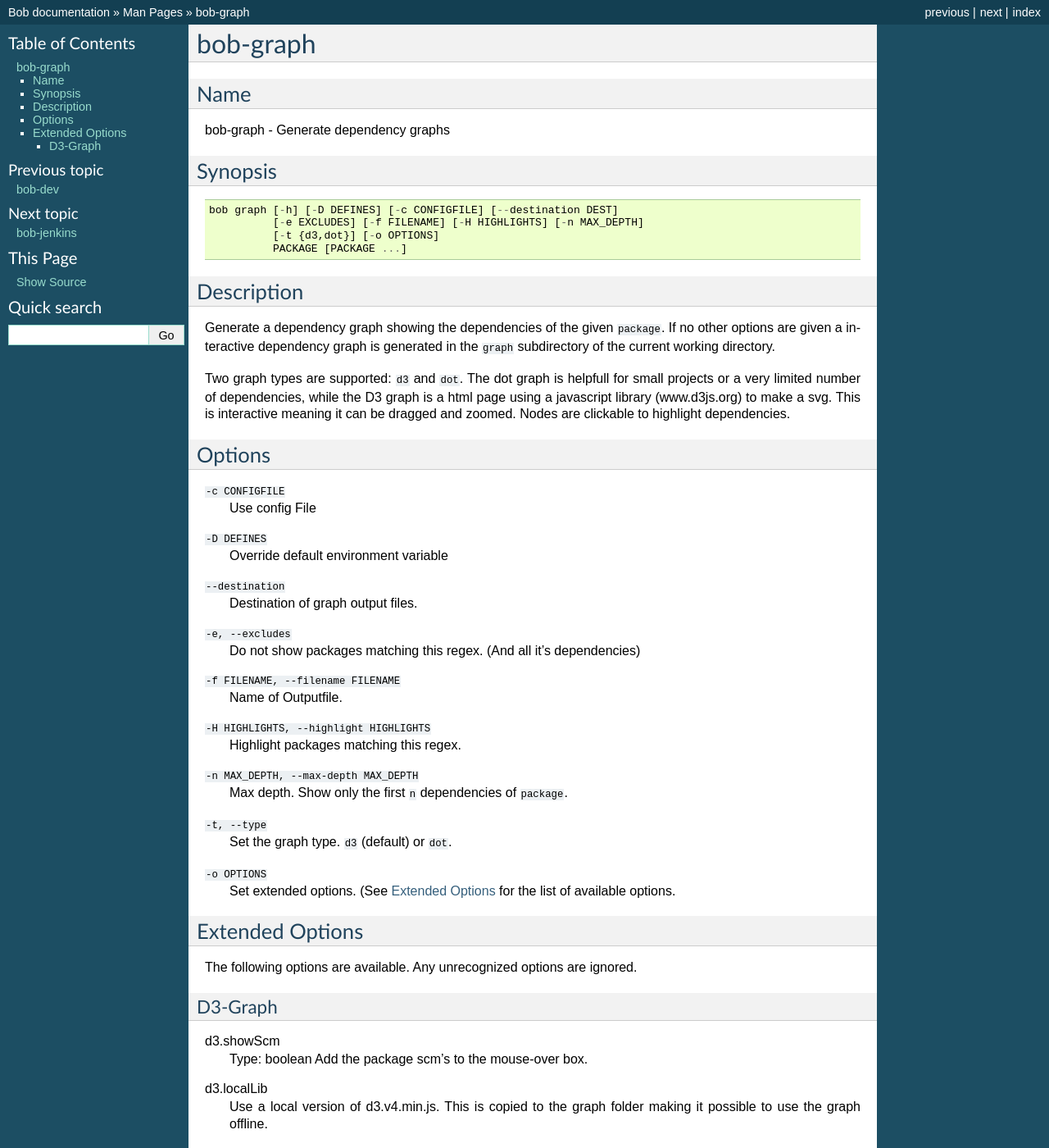
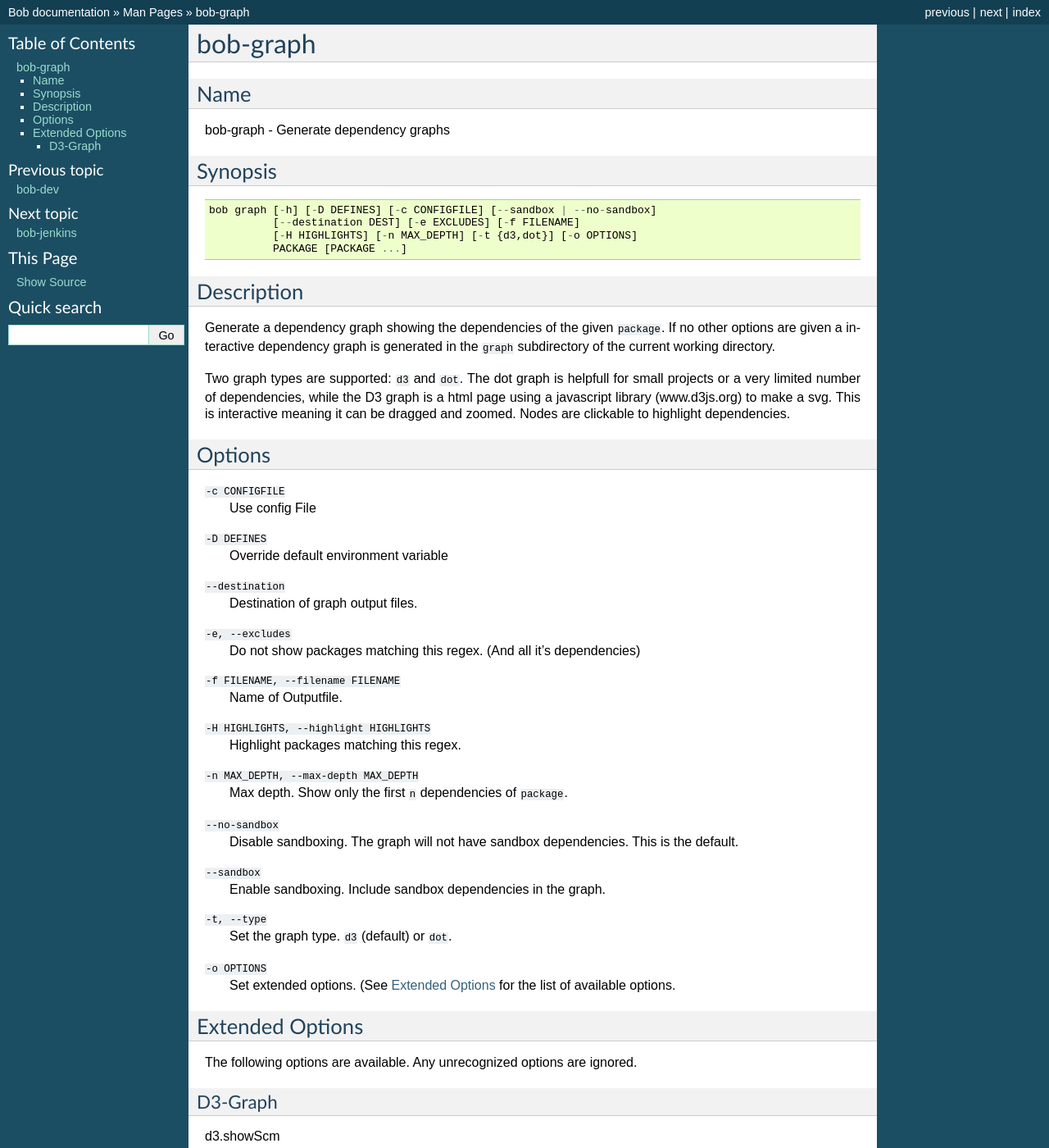
Before and after one commit to BobBuildTool/bob, a Sphinx documentation site: the page built from doc/manpages/bob-graph.rst, in a window 1280 px wide and 1400 px high. Shown: the whole window at 82% size. Built offline with Sphinx 7.4.7, drawn with Linux system fonts in a browser that asks for light colours; formulas are drawn with MathJax 3; the version number could not be read and is left out.

Commit message:
doc: graph: add sanbox option description

```diff
--- a/doc/manpages/bob-graph.rst
+++ b/doc/manpages/bob-graph.rst
@@ -15,9 +15,9 @@
 
 ::
 
-    bob graph [-h] [-D DEFINES] [-c CONFIGFILE] [--destination DEST]
-              [-e EXCLUDES] [-f FILENAME] [-H HIGHLIGHTS] [-n MAX_DEPTH]
-              [-t {d3,dot}] [-o OPTIONS]
+    bob graph [-h] [-D DEFINES] [-c CONFIGFILE] [--sandbox | --no-sandbox]
+              [--destination DEST] [-e EXCLUDES] [-f FILENAME]
+              [-H HIGHLIGHTS] [-n MAX_DEPTH] [-t {d3,dot}] [-o OPTIONS]
               PACKAGE [PACKAGE ...]
 
 Description
@@ -59,6 +59,13 @@
 ``-n MAX_DEPTH, --max-depth MAX_DEPTH``
     Max depth. Show only the first ``n`` dependencies of ``package``.
 
+``--no-sandbox``
+    Disable sandboxing. The graph will not have sandbox dependencies. This is
+    the default.
+
+``--sandbox``
+    Enable sandboxing. Include sandbox dependencies in the graph.
+
 ``-t, --type``
     Set the graph type. ``d3`` (default) or ``dot``.
 
```
